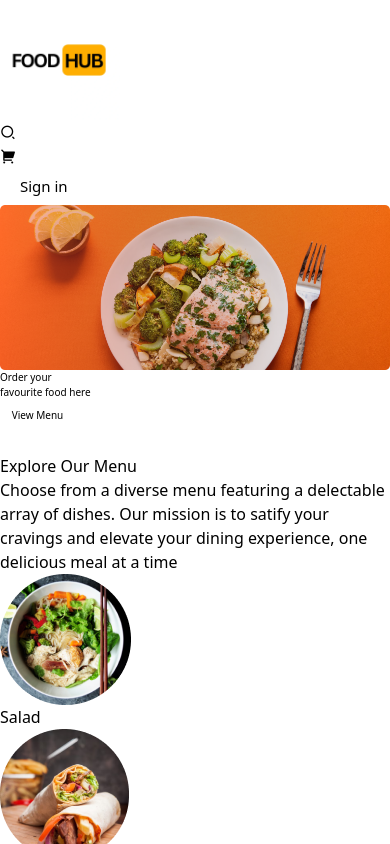
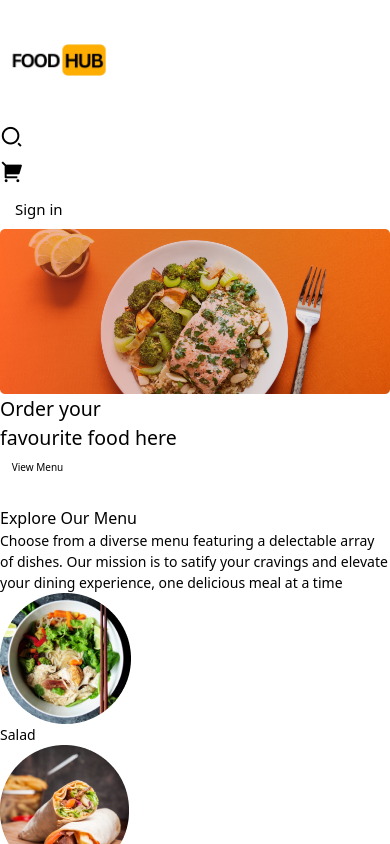
Before and after one commit to Anandpatel54/food-app, a React (Vite) app in the folder frontend/: page / in a window 390 px wide. Shown: the top 844 px of the page. Built offline with nearby package versions, Linux system fonts and the light colour scheme.

Commit message:
responsive part completed

```diff
--- a/frontend/src/components/Footer/Footer.jsx
+++ b/frontend/src/components/Footer/Footer.jsx
@@ -1,4 +1,3 @@
-
 import { assets } from "../../assets/assets";
 
 const Footer = () => {
@@ -6,13 +5,12 @@ const Footer = () => {
     <footer className="footer bg-[#323232] text-[#d9d9d9] pt-20 pb-10 flex flex-col gap-[20px] mt-[100px]">
       <div className="footer-content mx-auto px-6">
         <div className="grid grid-cols-1 md:grid-cols-2 lg:grid-cols-3 gap-12">
-
           <div className="footer-content-left flex flex-col items-start gap-[20px]">
             <img className="w-20" src={assets.logo} alt="Logo" />
             <p className="mt-4 max-w-md">
-              Lorem ipsum dolor sit amet consectetur adipisicing elit.
-              Consequuntur incidunt maxime nostrum earum voluptate,
-              exercitationem molestiae veritatis quas voluptatem dolorem?
+              Choose from a featuring a delectable array of dishes.
+              Our mission is to satify your cravings and elevate your dining
+              experience
             </p>
             <div className="footer-social-icons mt-4 flex gap-4">
               <a href="#" target="_blank" rel="noopener noreferrer">
@@ -57,7 +55,6 @@ const Footer = () => {
             </ul>
           </div>
 
-
           <div className="footer-content-right flex flex-col items-start gap-[20px]">
             <h2 className="text-white mb-4">GET IN TOUCH</h2>
             <ul className="text-gray-400">
@@ -71,9 +68,11 @@ const Footer = () => {
 
         <hr className="border-gray-600 my-6" />
 
-        <p className="text-center text-gray-400">
+       <div className="footer-copyright">
+       <p className="text-center text-gray-400">
           &copy; {new Date().getFullYear()} FoodHub.com - All Rights Reserved
         </p>
+       </div>
       </div>
     </footer>
   );
--- a/frontend/src/index.css
+++ b/frontend/src/index.css
@@ -60,16 +60,21 @@ a {
     gap: 30px;
   }
   .navbar-right img{
-    width: 30px;
+    width: 33px;
   }
   .navbar-right button{
-    padding: 8px 25px;
-  }
-  .header{
-    height: 38vw;
+    padding: 8px 20px;
   }
   .header-content{
-    max-width: 45%;
+    max-width: 65%;
+    margin-bottom: 6vw;
+  }
+  .header-content p{
+    width: 42vw;
+  }
+  .explore-menu p{
+    max-width: 100%;
+    font-size: 14px;
   }
 
 }
@@ -93,9 +98,13 @@ a {
   }
 
   .header-content{
-    max-width: 60%;
+    max-width: 65%;
     font-size: 12px;
     margin-bottom: 6vw;
+  }
+  .explore-menu p{
+    max-width: 100%;
+    font-size: 14px;
   }
 }
 
@@ -111,7 +120,75 @@ a {
   .header-content p{
     display: none;
   }
+  .explore-menu p{
+    max-width: 100%;
+    font-size: 14px;
+  }
+  .footer-content{
+    display: flex;
+    flex-direction: column;
+    gap: 35px;
+  }
+ .footer-copyright p{
+  text-align: center;
+  margin-bottom: 8vw;
+  font-size: 4vw;
+ }
+}
+@media (max-width: 600px) {
+  .navbar-menu{
+    display: none;
+  }
+  .navbar .logo{
+    width: 120px;
+  }
+  .navbar-right{
+    gap: 15px;
+  }
+  .navbar-right i{
+    font-size: 6vw;
+  }
+  .navbar-right img{
+    width: 33px;
+  }
+  .navbar-right button{
+    padding: 8px 15px;
+  }
+  .header-content{
+    max-width: 64%;
+    font-size: 10px;
+    margin-bottom: 6vw;
+  }
+  .header-content p{
+    display: none;
+  }
+  .header-content h2{
+     font-size: 5vw;
+  }
   .header-content button{
     padding: 2vw 3vw;
   }
+  .explore-menu p{
+    max-width: 100%;
+    font-size: 14px;
+  }
+  .app-download{
+    max-width: 100%;
+  }
+  .app-download p{
+    margin-bottom: 3vw;
+  }
+  .app-download-platforms img{
+    width: 50%;
+  }
+  .footer-content{
+    display: flex;
+    flex-direction: column;
+    gap: 30px;
+  }
+ .footer-copyright p{
+  text-align: center;
+  margin-bottom: 15vw;
+  font-size: 4vw;
+ }
 }
```
